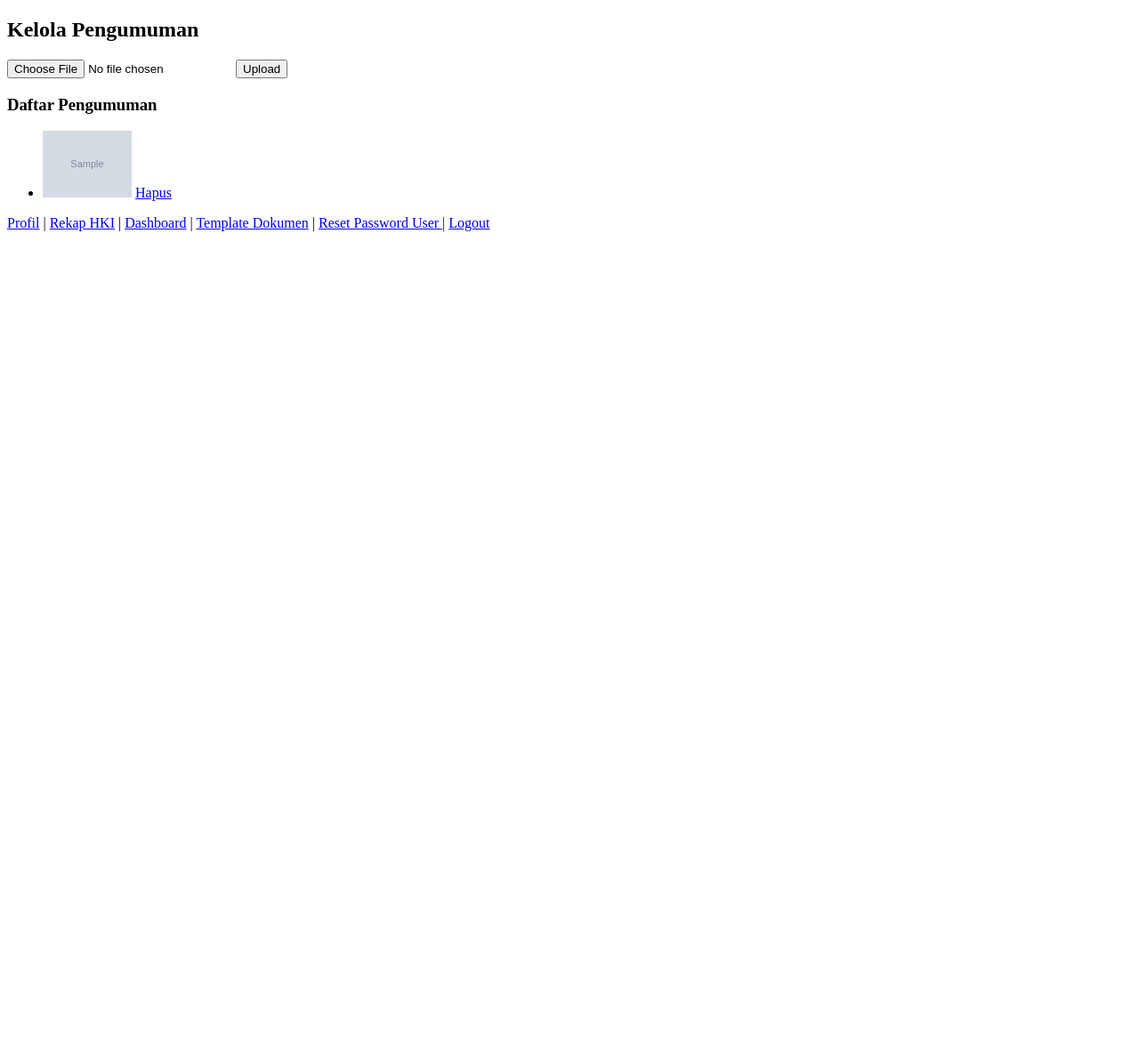
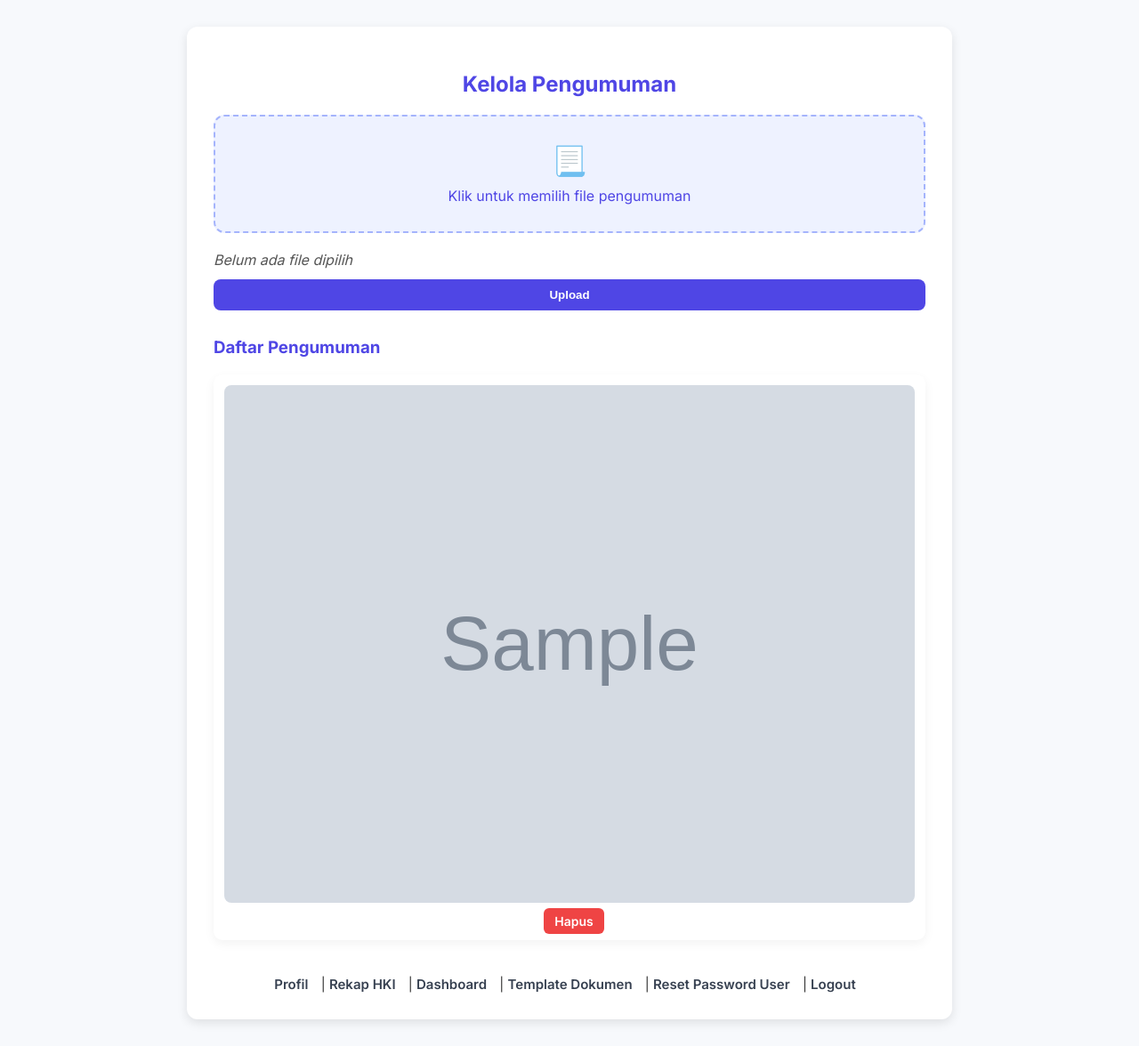
Before and after one commit to jabie393/hki_project, a PHP site: page /announcement.php in a window 1280 px wide. Shown: the whole page at 89% size. Before the commit the page ends 260 px from the top, so only its background shows below. Run offline with PHP 8.4, Linux system fonts and the light colour scheme; the visitor is signed in with stand-in values (Sample User, id 1); tables that the repository leaves empty or names only in its code hold one stand-in row (values such as "Sample post"); grey boxes marked "Sample" are stand-in pictures.

Commit message:
FE Update

```diff
--- a/announcement.php
+++ b/announcement.php
@@ -1,3 +1,4 @@
+<!-- Flow FE -->
 <?php
 include 'config/config.php';
 
@@ -17,13 +18,24 @@ $result = $conn->query("SELECT * FROM announcement");
     <meta charset="UTF-8">
     <meta name="viewport" content="width=device-width, initial-scale=1.0">
     <title>Kelola Pengumuman</title>
+    <link href="https://fonts.googleapis.com/css2?family=Inter:wght@400;600;700&display=swap" rel="stylesheet">
+    <link rel="stylesheet" href="css/announcement.css">
 </head>
 
 <body>
+    <main>
         <h2>Kelola Pengumuman</h2>
 
         <form action="services/announcement_update.php" method="POST" enctype="multipart/form-data">
-        <input type="file" name="image" required>
+
+            <div class="custom-file-upload">
+                <input type="file" name="image" id="fileInput" required>
+                <div class="upload-box">
+                    <span class="upload-icon">📃</span>
+                    <span id="upload-text">Klik untuk memilih file pengumuman</span>
+                </div>
+            </div>
+            <span id="file-name">Belum ada file dipilih</span>
             <button type="submit">Upload</button>
         </form>
 
@@ -31,21 +43,26 @@ $result = $conn->query("SELECT * FROM announcement");
         <ul>
             <?php while ($row = $result->fetch_assoc()): ?>
                 <li>
-                <img src="<?= $row['image_path'] ?>" width="100">
-                <a href="services/announcement_update.php?delete=<?= $row['id'] ?>"
+                    <img src="<?= $row['image_path'] ?>" alt="Pengumuman">
+                    <div class="action">
+                        <a class="delete-btn" href="services/announcement_update.php?delete=<?= $row['id'] ?>"
                             onclick="return confirm('Hapus gambar ini?')">Hapus</a>
+                    </div>
                 </li>
             <?php endwhile; ?>
         </ul>
 
-    <div>
+
+        <div class="nav">
             <a href="profile.php">Profil</a> |
             <a href="rekap_hki.php">Rekap HKI</a> |
             <a href="admin.php">Dashboard</a> |
             <a href="template.php">Template Dokumen</a> |
-        <a href="reset_password.php">Reset Password User |</a>
+            <a href="reset_password.php">Reset Password User</a> |
             <a href="services/logout.php">Logout</a>
         </div>
+        <script src="js/announcement.js"></script>
+    </main>
 </body>
 
 </html>
--- /dev/null
+++ b/css/announcement.css
@@ -0,0 +1,180 @@
+body {
+    font-family: "Inter", sans-serif;
+    margin: 0;
+    padding: 0;
+    background-color: #f7f9fc;
+    color: #333;
+}
+
+main {
+    max-width: 800px;
+    margin: 30px auto;
+    background-color: #ffffff;
+    padding: 30px;
+    border-radius: 12px;
+    box-shadow: 0 4px 12px rgba(0, 0, 0, 0.1);
+}
+
+h2{
+    text-align: center;
+}
+
+h2,
+h3 {
+    color: #4f46e5;
+}
+
+form {
+    display: flex;
+    flex-direction: column;
+    gap: 12px;
+    margin-bottom: 30px;
+}
+
+input[type="file"] {
+    padding: 10px;
+    border-radius: 8px;
+    border: 1px solid #ccc;
+}
+
+.custom-file-upload {
+    position: relative;
+    width: 100%;
+}
+
+.custom-file-upload input[type="file"] {
+    position: absolute;
+    top: 0;
+    left: 0;
+    width: 100%;
+    height: 100%;
+    opacity: 0;
+    cursor: pointer;
+}
+
+.upload-box {
+    display: flex;
+    flex-direction: column;
+    align-items: center;
+    justify-content: center;
+    border: 2px dashed #a5b4fc;
+    background-color: #eef2ff;
+    color: #4f46e5;
+    padding: 30px 20px;
+    border-radius: 12px;
+    text-align: center;
+    transition: background-color 0.3s, border-color 0.3s;
+}
+
+.upload-box:hover {
+    background-color: #e0e7ff;
+    border-color: #6366f1;
+}
+
+.upload-icon {
+    font-size: 32px;
+    margin-bottom: 10px;
+}
+
+#file-name {
+    display: block;
+    margin-top: 8px;
+    font-style: italic;
+    color: #555;
+}
+
+button {
+    background-color: #4f46e5;
+    color: white;
+    padding: 10px;
+    border: none;
+    border-radius: 8px;
+    cursor: pointer;
+    font-weight: 600;
+    transition: background 0.3s;
+}
+
+button:hover {
+    background-color: #3730a3;
+}
+
+.delete-btn {
+    background-color: #ef4444;
+    /* Merah */
+    color: white;
+    padding: 6px 12px;
+    border: none;
+    border-radius: 6px;
+    font-size: 14px;
+    font-weight: 600;
+    cursor: pointer;
+    margin-left: 10px;
+    transition: background 0.3s ease;
+    text-decoration: none;
+}
+
+.delete-btn:hover {
+    text-decoration: none;
+    background-color: #b91c1c;
+}
+
+ul {
+    display: grid;
+    grid-template-columns: repeat(auto-fit, minmax(180px, 1fr));
+    gap: 20px;
+    padding: 0;
+    margin: 0;
+}
+
+li {
+    background-color: #ffffff;
+    border-radius: 10px;
+    box-shadow: 0 4px 12px rgba(0, 0, 0, 0.05);
+    padding: 12px;
+    display: flex;
+    flex-direction: column;
+    justify-content: space-between;
+    transition: transform 0.2s ease;
+    box-sizing: border-box;
+}
+
+
+li:hover {
+    transform: translateY(-4px);
+}
+
+img {
+    width: 100%;
+    border-radius: 8px;
+}
+
+.action {
+    margin-top: auto;
+    text-align: center;
+    padding-top: 10px;
+}
+
+a {
+    text-decoration: none;
+    color: #ef4444;
+    font-weight: 600;
+}
+
+a:hover {
+    text-decoration: underline;
+}
+
+.nav {
+    text-align: center;
+    margin-top: 40px;
+    font-size: 15px;
+}
+
+.nav a {
+    color: #374151;
+    margin-right: 10px;
+}
+
+.nav a:hover {
+    color: #1d4ed8;
+}
--- /dev/null
+++ b/js/announcement.js
@@ -0,0 +1,11 @@
+// Pembaca File //
+const fileInput = document.getElementById('fileInput');
+const fileNameDisplay = document.getElementById('file-name');
+
+fileInput.addEventListener('change', function () {
+    if (fileInput.files.length > 0) {
+        fileNameDisplay.textContent = fileInput.files[0].name;
+    } else {
+        fileNameDisplay.textContent = 'Belum ada file dipilih';
+    }
+});
--- a/rekap_hki.php
+++ b/rekap_hki.php
@@ -148,6 +148,7 @@ $result = $conn->query($query);
     <div>
         <a href="profile.php">Profil</a> |
         <a href="admin.php">Dashboard</a> |
+        <a href="announcement.php">Pengumuman</a> |
         <a href="template.php">Template Dokumen</a> |
         <a href="reset_password.php">Reset Password User |</a>
         <a href="services/logout.php">Logout</a>
--- a/reset_password.php
+++ b/reset_password.php
@@ -113,6 +113,7 @@ if ($_SERVER["REQUEST_METHOD"] == "POST") {
             <a href="profile.php">Profil</a> |
             <a href="admin.php">Dashboard</a> |
             <a href="rekap_hki.php">Rekap HKI</a> |
+            <a href="announcement.php">Pengumuman</a> |
             <a href="template.php">Template Dokumen</a> |
             <a href="services/logout.php">Logout</a>
         </div>
--- a/template.php
+++ b/template.php
@@ -45,9 +45,6 @@ if ($_SESSION['role'] != 'admin') {
                 </div>
             </div>
             <span id="file-name">Belum ada file dipilih</span>
-
-
-
             <button type="submit">Upload</button>
         </form>
 
@@ -73,6 +70,7 @@ if ($_SESSION['role'] != 'admin') {
             <a href="profile.php">Profil</a> |
             <a href="admin.php">Dashboard</a> |
             <a href="rekap_hki.php">Rekap HKI</a> |
+            <a href="announcement.php">Pengumuman</a> |
             <a href="reset_password.php">Reset Password</a> |
             <a href="services/logout.php">Logout</a>
         </div>
```
Also changed, not shown: js/form.js (deleted), uploads/announcement/certificate_1742663778.jpg (added), uploads/announcement/certificate_1742937904.jpg (added). Lines whose indentation alone changed are shown as unchanged.
